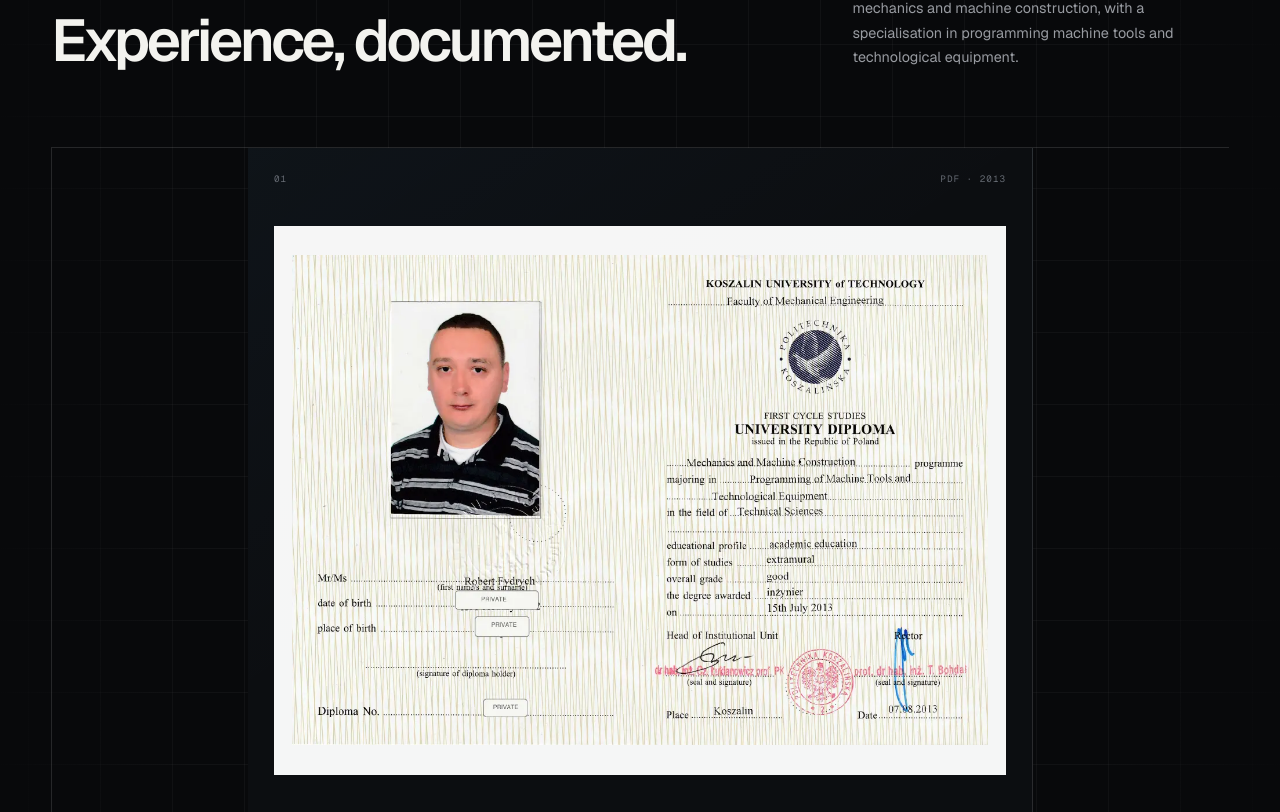
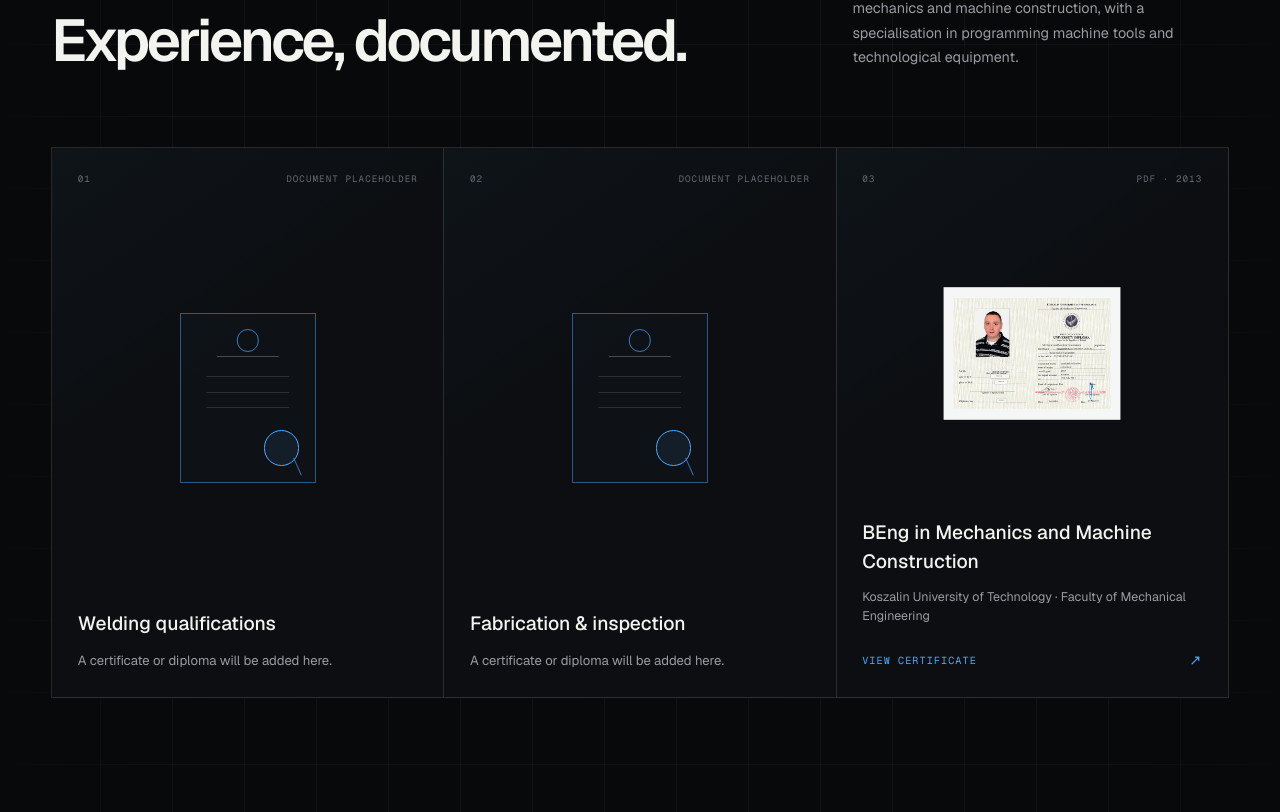
Before and after one commit to RobFyd/RF-platform, a Next.js app: page /fusion in a window 1280 px wide. Shown: the part 4348-5160 px from the top of the page. Built offline with nearby package versions, Linux system fonts and the light colour scheme.

Commit message:
Refine engineering document cards

```diff
--- a/app/globals.css
+++ b/app/globals.css
@@ -1550,11 +1550,17 @@
   transform: translateY(-0.3rem);
 }
 
+.module-page-factory .credential-preview,
+.module-page-fusion .credential-preview,
 .module-page-functions .credential-preview {
   transform: scale(0.52);
   transform-origin: center;
 }
 
+.module-page-factory .credential-card-link:hover .credential-preview,
+.module-page-factory .credential-card-link:focus-visible .credential-preview,
+.module-page-fusion .credential-card-link:hover .credential-preview,
+.module-page-fusion .credential-card-link:focus-visible .credential-preview,
 .module-page-functions .credential-card-link:hover .credential-preview,
 .module-page-functions .credential-card-link:focus-visible .credential-preview {
   border-color: rgb(var(--module-accent-rgb) / 0.55);
--- a/components/module-landing.tsx
+++ b/components/module-landing.tsx
@@ -113,6 +113,7 @@
 export function ModuleLanding({ moduleConfig, language = "en" }: ModuleLandingProps) {
   const pl = language === "pl";
   const credentials = moduleConfig.credentials;
+  const credentialPlaceholdersBefore = moduleConfig.credentialPlaceholdersBefore ?? [];
   const functionsProfileLinks = [
     {
       name: "GitHub",
@@ -430,6 +431,23 @@
           </div>
 
           <div className={`credentials-grid${credentials ? " credentials-grid-filled" : ""}`}>
+            {credentialPlaceholdersBefore.map((area, index) => (
+              <article className="credential-card" key={`placeholder-${area}`}>
+                <div className="credential-card-topline">
+                  <span>{String(index + 1).padStart(2, "0")}</span>
+                  <span>{pl ? "Miejsce na dokument" : "Document placeholder"}</span>
+                </div>
+                <div className="credential-document" aria-hidden="true">
+                  <span />
+                </div>
+                <h3>{area}</h3>
+                <p>
+                  {pl
+                    ? "Certyfikat lub dyplom zostanie dodany tutaj."
+                    : "A certificate or diploma will be added here."}
+                </p>
+              </article>
+            ))}
             {credentials
               ? credentials.map((credential, index) => (
                   <a
@@ -441,7 +459,7 @@
                     aria-label={`${pl ? "Otwórz certyfikat" : "Open certificate"}: ${credential.title} (PDF)`}
                   >
                     <div className="credential-card-topline">
-                      <span>{String(index + 1).padStart(2, "0")}</span>
+                      <span>{String(credentialPlaceholdersBefore.length + index + 1).padStart(2, "0")}</span>
                       <span>PDF · {credential.issued}</span>
                     </div>
                     <div className="credential-preview">
--- a/lib/modules.ts
+++ b/lib/modules.ts
@@ -26,6 +26,7 @@
   services: readonly string[];
   process: readonly string[];
   credentialAreas: readonly string[];
+  credentialPlaceholdersBefore?: readonly string[];
   credentials?: readonly Credential[];
 };
 
@@ -156,6 +157,7 @@
       services: ["TIG Welding", "Stainless Steel", "Aluminium", "Fabrication", "Technical Drawings", "Production and Repair Work"],
       process: ["Review requirements", "Prepare and fabricate", "Inspect and finish"],
       credentialAreas: ["Welding qualifications", "Fabrication & inspection", "Safety & compliance"],
+      credentialPlaceholdersBefore: ["Welding qualifications", "Fabrication & inspection"],
       credentials: fusionCredentialsEn,
     },
     {
@@ -191,6 +193,7 @@
       services: ["Spawanie TIG", "Stal nierdzewna", "Aluminium", "Produkcja konstrukcji", "Rysunki techniczne", "Produkcja i naprawy"],
       process: ["Analiza wymagań", "Przygotowanie i wykonanie", "Kontrola i wykończenie"],
       credentialAreas: ["Kwalifikacje spawalnicze", "Produkcja i kontrola", "Bezpieczeństwo i zgodność"],
+      credentialPlaceholdersBefore: ["Kwalifikacje spawalnicze", "Produkcja i kontrola"],
       credentials: fusionCredentialsPl,
     },
     {
```
